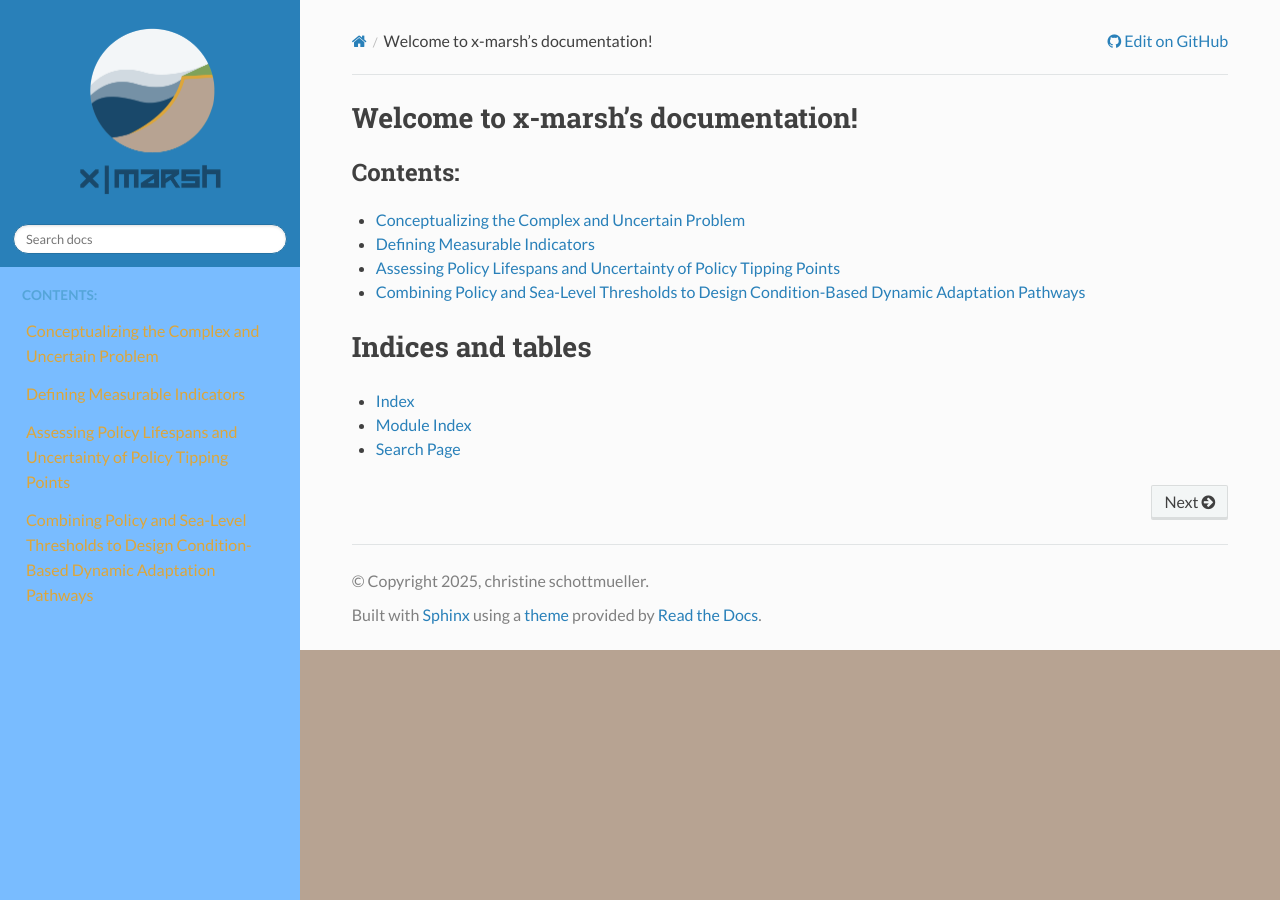
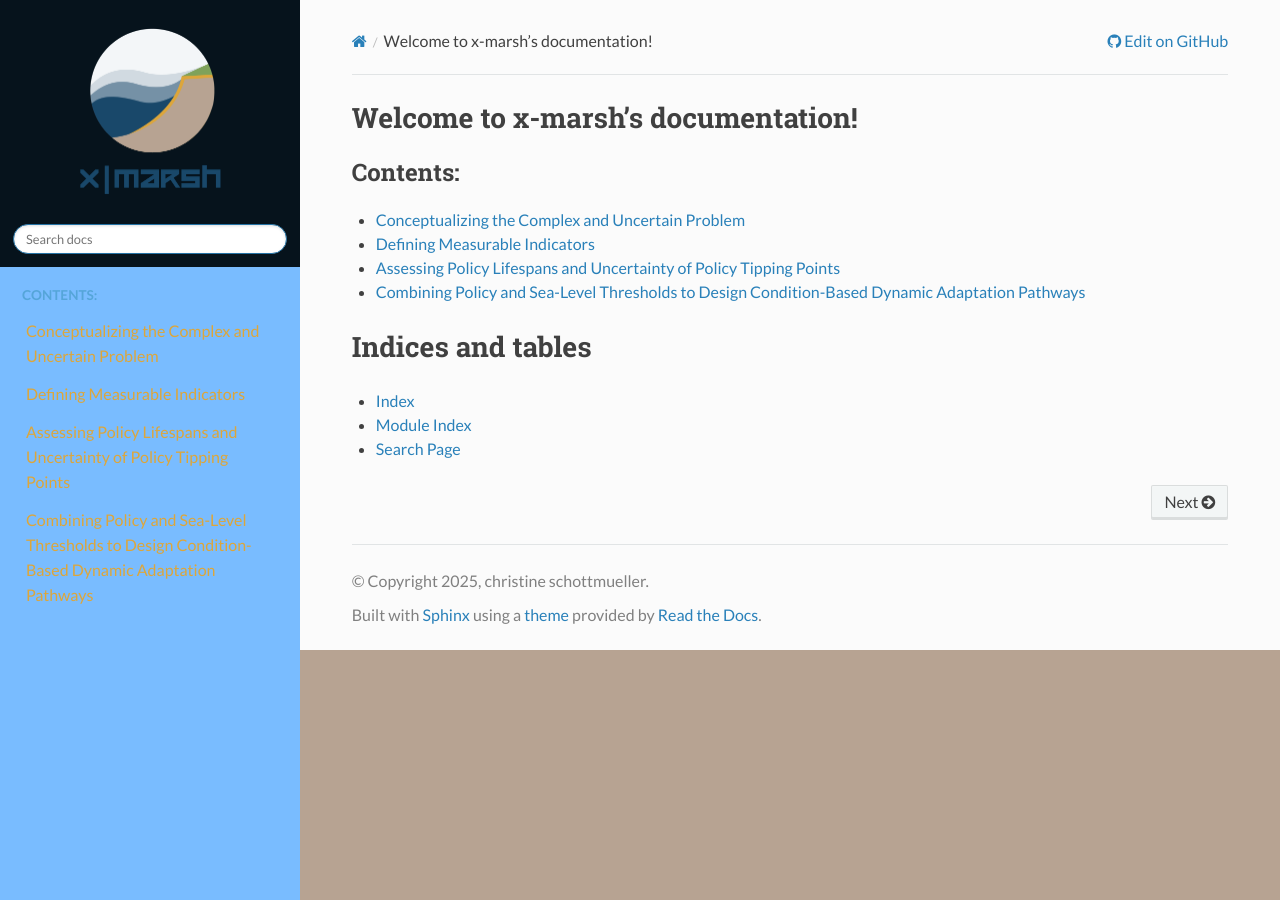
Before and after one commit to christineschottmueller/x-marsh, a Sphinx documentation site: the page built from docs/index.rst, in a window 1280 px wide. Built offline with Sphinx 7.4.7 and the Read the Docs theme 3.1.0, drawn with Linux system fonts in a browser that asks for light colours.

Commit message:
Updated custom.css

```diff
--- a/docs/_static/custom.css
+++ b/docs/_static/custom.css
@@ -25,6 +25,16 @@ body {
   background: transparent;
 }
 
+.wy-side-nav-search {
+  display: block;
+  width: 300px;
+  padding: .809em;
+  margin-bottom: .809em;
+  z-index: 200;
+  background-color: #06131c;
+  text-align: center;
+  color: #fcfcfc00;
+}
 
 /* Farbe RCP2.6 */
 .wy-nav-side {
```
